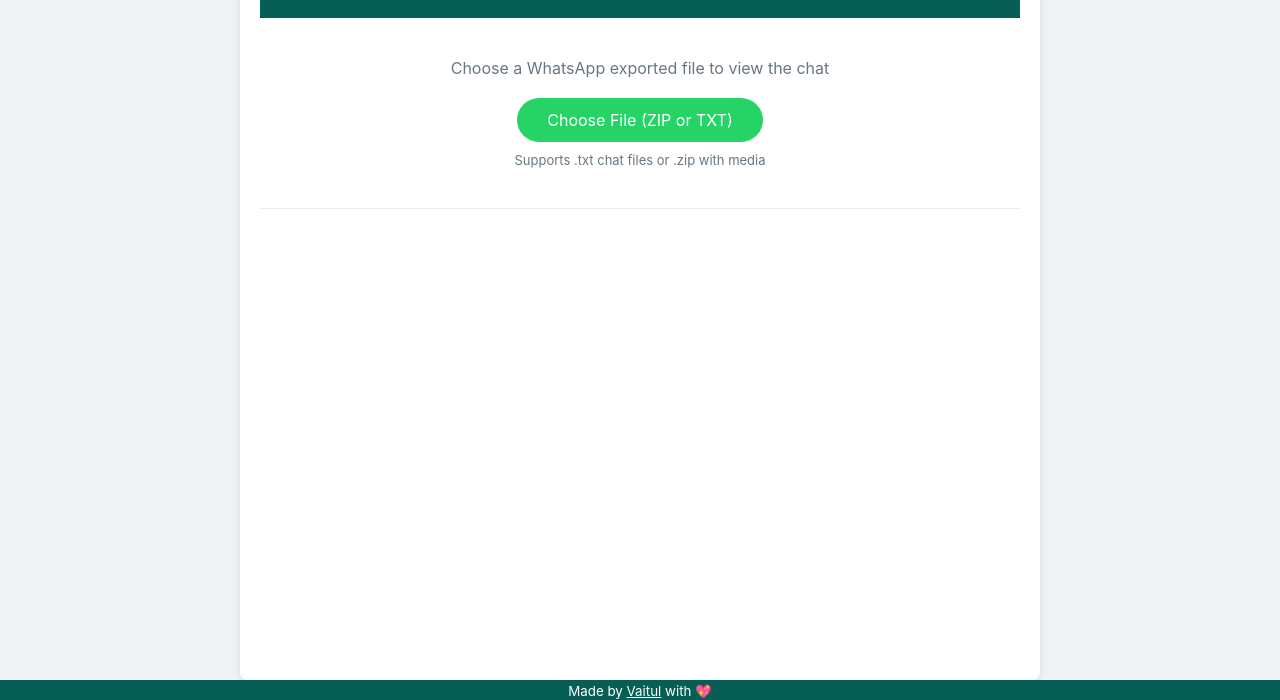
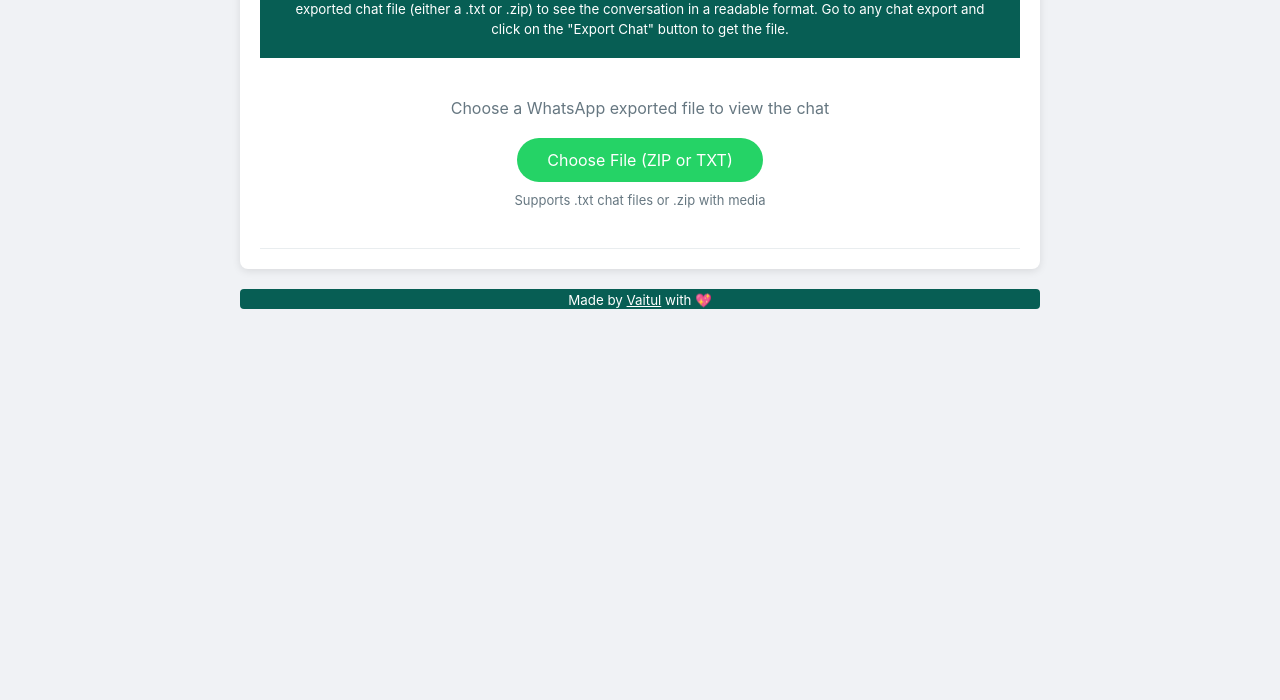
Before and after one commit to vaitul/vaitul.github.io, a plain HTML site: page wp/index.html in a window 1280 px wide. Shown: the part 101-801 px from the top of the page. Drawn offline with nearby package versions, Linux system fonts and the light colour scheme.

Commit message:
feat:  added instructions

```diff
--- a/wp/index.html
+++ b/wp/index.html
@@ -29,7 +29,6 @@
             box-shadow: 0 2px 8px rgba(0, 0, 0, 0.1);
             overflow: hidden;
             padding: 20px;
-            min-height: calc(100vh - 19px);
         }
 
         .header {
@@ -211,7 +210,11 @@
     <div class="container" id="containerMain">
         <div class="header">
             <h1>📱 WhatsApp Chat Reader</h1>
-            <p>Load and view exported WhatsApp chats</p>
+            <p>
+                <small> This tool allows you to view and analyze WhatsApp chat history exported from the app. Simply upload your exported chat file (either a .txt or .zip) to see the conversation in a readable format. Go to any chat export
+                and click on the "Export Chat" button to get the file.
+            </small>
+            </p>
         </div>
 
         <div class="upload-section">
@@ -442,7 +445,7 @@
         }
     </script>
 
-    <footer style="text-align: center; background-color: #075e54; color: white;">
+    <footer style="text-align: center; background-color: #075e54; color: white; max-width: 800px; margin: 0 auto;  margin-top: 20px; border-radius: 4px;">
         <small>Made by <a style="color: white;" href="https://www.linkedin.com/in/vaitul/" target="_blank">Vaitul</a> with 💖</small></footer>
 </body>
 
```
